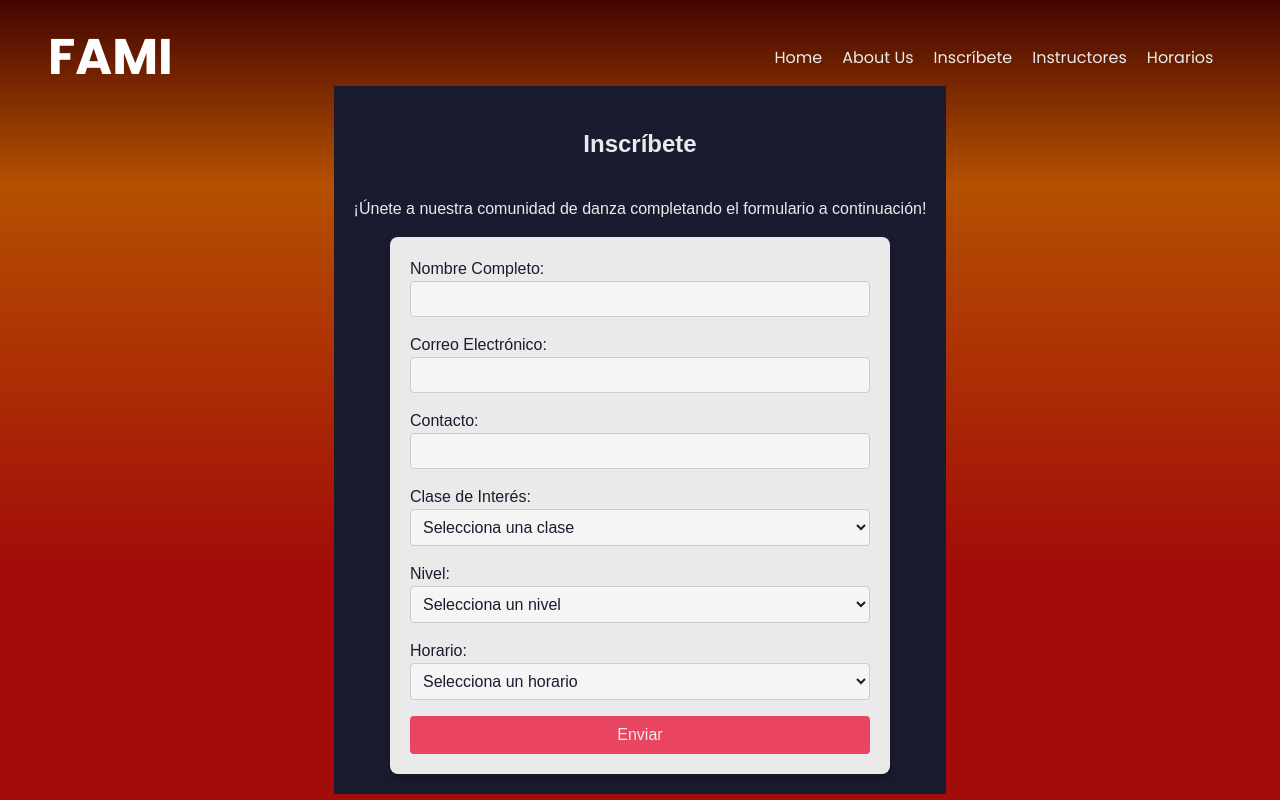
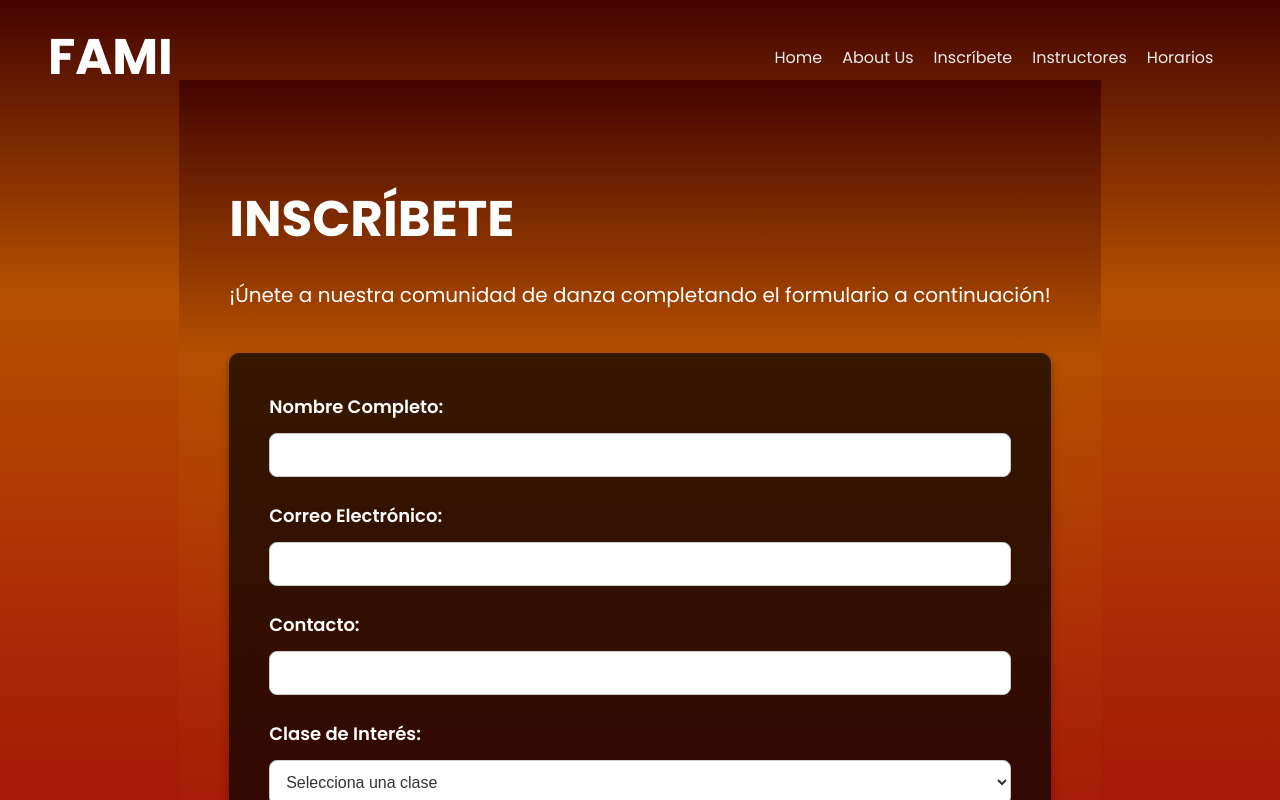
Before and after one commit to Rubick05/Academia-FAMI, a React (Vite) app: page /inscribete in a window 1280 px wide. Shown: the top 800 px of the page. Built offline with nearby package versions, Linux system fonts and the light colour scheme.

Commit message:
cambios en css de horarios,aboutus,inscribete

```diff
--- a/src/pages/AboutUs.css
+++ b/src/pages/AboutUs.css
@@ -1,43 +1,89 @@
-/* src/pages/AboutUs.css */
+/* Estilos para la sección "Sobre Nosotros" */
+.about-section {
+  margin: 0;
+  padding: 60px 50px; /* Espaciado superior e inferior */
+  background: linear-gradient(to bottom, #440500 0%, #B55000 23%, #A20D09 70%); /* Fondo degradado */
+  font-family: 'Poppins', sans-serif;
+  text-align: left; /* Alinea el texto a la izquierda */
+  color: white;
+  position: relative;
+}
 
-.about-us-section {
-    padding: 20px;
-    text-align: center;
-  }
+/* Estilo para el título de "Sobre Nosotros" */
+.about-title {
+  font-family: 'Poppins', sans-serif;
+  font-size: 50px;
+  font-weight: bold;
+  color: white;
+  margin-bottom: 30px;
+  text-transform: uppercase; /* Título en mayúsculas */
+  text-align: left; /* Alinea el título a la izquierda */
+}
 
-  .about-content {
-    display: flex;
-    flex-direction: column;
-    align-items: center;
-    gap: 20px;
-    max-width: 800px;
-    margin: 0 auto;
-  }
+/* Estilo para las descripciones de la sección */
+.about-description {
+  font-family: 'Poppins', sans-serif;
+  font-size: 20px;
+  font-weight: 400;
+  line-height: 1.8;
+  color: white;
+  margin-bottom: 20px;
+  text-align: justify; /* Alineación justificada */
+}
 
-  .about-image {
-    width: 100%;
-    max-width: 400px;
-    border-radius: 10px;
-  }
+/* Estilo para el botón "Conoce Más" */
+.about-btn {
+  display: inline-block;
+  margin-top: 20px;
+  padding: 15px 55px;
+  font-size: 16px;
+  font-weight: bold;
+  text-transform: uppercase;
+  color: white;
+  background-color: black;
+  border: none;
+  border-radius: 20px;
+  text-decoration: none;
+  transition: background-color 0.3s;
+}
 
-  .about-content p {
-    font-size: 1.2em;
-    line-height: 1.6;
-    color: #555;
-  }
+.about-btn:hover {
+  background-color: #ffffff;
+  color: rgb(0, 0, 0);
+}
 
-  /* Responsividad */
-  @media (min-width: 768px) {
-    .about-content {
-      flex-direction: row;
-      text-align: left;
-    }
+/* Estilo para la galería de fotos */
+.about-gallery {
+  display: flex;
+  justify-content: space-between;
+  margin-top: 40px;
+}
 
-    .about-image {
-      width: 50%;
-    }
+.about-photo-item {
+  width: 30%;
+}
 
-    .about-content p {
-      width: 50%;
-    }
-  }
+.about-photo {
+  width: 100%;
+  height: auto;
+  border-radius: 10px; /* Bordes redondeados para las imágenes */
+  box-shadow: 0 4px 8px rgba(0, 0, 0, 0.2); /* Sombra sutil alrededor de las imágenes */
+}
+
+/* Estilo para la sección adicional de texto (si es necesario) */
+.subtext-container {
+  display: flex;
+  flex-direction: column;
+  align-items: center;
+  margin-top: 80px;
+}
+
+.subtext {
+  font-family: 'Poppins', sans-serif;
+  font-weight: 600;
+  font-size: 32px;
+  text-transform: uppercase;
+  color: white;
+  margin-bottom: 20px;
+  text-align: center; /* Centra el texto */
+}
--- a/src/pages/AboutUs.tsx
+++ b/src/pages/AboutUs.tsx
@@ -4,13 +4,29 @@ import './AboutUs.css';
 
 const AboutUs: React.FC = () => {
   return (
-    <section id="about-us" className="about-us-section">
-      <h2>Sobre Nosotros</h2>
-      <div className="about-content">
+    <section id="about-us" className="about-section">
+      <h1 className="about-title">Sobre Nosotros</h1>
+      <p className="about-description">
+        En la Academia de Danza FA-MI, nos apasiona la danza y nos dedicamos a enseñar una variedad de estilos para todas las edades y niveles.
+        Nuestro equipo de instructores profesionales está comprometido con tu crecimiento y desarrollo artístico. Creemos en la importancia de
+        crear un ambiente donde la creatividad, el esfuerzo y la pasión se encuentren para formar bailarines excepcionales.
+      </p>
+      <p className="about-description">
+        Únete a nuestra comunidad y descubre cómo la danza puede transformar tu vida. Ofrecemos clases personalizadas, eventos especiales y un
+        ambiente inclusivo donde todos son bienvenidos.
+      </p>
+      <a href="#learn-more" className="about-btn">Conoce Más</a>
 
-        <p>
-          En la Academia de Danza FA-MI, nos apasiona la danza y nos dedicamos a enseñar una variedad de estilos para todas las edades y niveles. Nuestro equipo de instructores profesionales está comprometido con tu crecimiento y desarrollo artístico.
-        </p>
+      <div className="about-gallery">
+        <div className="about-photo-item">
+          <img src="photo1.jpg" alt="Clase de Danza 1" className="about-photo" />
+        </div>
+        <div className="about-photo-item">
+          <img src="photo2.jpg" alt="Clase de Danza 2" className="about-photo" />
+        </div>
+        <div className="about-photo-item">
+          <img src="photo3.jpg" alt="Evento Especial" className="about-photo" />
+        </div>
       </div>
     </section>
   );
--- a/src/pages/Horarios.css
+++ b/src/pages/Horarios.css
@@ -1,85 +1,130 @@
-/* src/pages/Horarios.css */
-
-.horarios-container {
-    padding: 20px;
-    background-color: #1B1B2F;
-    color: #EAEAEA;
-    font-family: Arial, sans-serif;
-    display: flex;
-    flex-direction: column;
-    align-items: center;
+/* General styles */
+body {
+    font-family: 'Arial', sans-serif;
+    font-size: 16px;
+    line-height: 1.5;
+    background-color: #f9f9f9;
+    margin: 0;
+    padding: 0;
 }
 
-.horarios-header {
-    font-size: 1.8rem;
-    color: #E94560;
+/* Container */
+.horarios-container {
+    max-width: 1200px;
+    margin: 20px auto;
+    padding: 20px;
+    background-color: #fff;
+    box-shadow: 0 4px 8px rgba(0, 0, 0, 0.1);
+    border-radius: 10px;
+}
+
+/* Title */
+h2 {
+    font-size: 24px;
+    font-weight: bold;
+    color: #333;
     margin-bottom: 20px;
 }
 
-.content-wrapper {
+/* Content Layout */
+.horarios-content {
     display: flex;
-    gap: 30px;
-    width: 100%;
-    max-width: 900px;
+    gap: 40px;
+    justify-content: space-between;
 }
 
-.horarios-list {
-    flex: 1;
+/* Left Column */
+.horarios-select {
+    width: 250px;
     display: flex;
     flex-direction: column;
-    gap: 10px;
-    margin-right: 20px;
+}
+
+label {
+    font-weight: bold;
+    margin-bottom: 10px;
+    font-size: 16px;
+}
+
+select {
+    padding: 10px;
+    font-size: 16px;
+    border: 1px solid #ccc;
+    border-radius: 5px;
+    margin-bottom: 20px;
 }
 
 .horario-button {
+    display: block;
+    width: 100%;
     padding: 15px;
-    background-color: #E94560;
-    color: #EAEAEA;
+    margin-bottom: 10px;
+    background-color: #4A90E2;
+    color: #fff;
     border: none;
-    border-radius: 8px;
+    border-radius: 5px;
     cursor: pointer;
     text-align: left;
-    transition: background-color 0.3s ease, transform 0.2s;
+    font-size: 16px;
 }
 
 .horario-button:hover {
-    background-color: #d7374d;
-    transform: scale(1.03);
+    background-color: #357ab7;
 }
 
-.detalle-container {
+/* Right Column */
+.horarios-details {
     flex: 1;
-    display: flex;
-    flex-direction: column;
-    align-items: flex-start;
-}
-
-.detalle-header {
-    color: #E94560;
-    margin-bottom: 10px;
-}
-
-.detalle-textarea {
-    width: 100%;
-    max-width: 300px;
-    height: 150px;
-    padding: 10px;
-    font-size: 1rem;
-    color: #1B1B2F;
-    background-color: #f5f5f5;
-    border: 1px solid #ccc;
-    border-radius: 8px;
-    resize: none;
-    outline: none;
 }
 
 .video-container {
+    position: relative;
     width: 100%;
-    max-width: 400px;
+    max-width: 1000px;
+    padding-bottom: 56.25%; /* 16:9 aspect ratio */
+    height: 0;
+    overflow: hidden;
+    background-color: #000;
+    border-radius: 10px;
+    margin-bottom: 20px;
+}
+
+.video-iframe {
+    position: absolute;
+    top: 0;
+    left: 0;
+    width: 100%;
+    height: 100%;
+    border-radius: 10px;
+}
+
+.details-container {
     margin-top: 20px;
 }
 
-.video-container video {
+.details-textarea {
     width: 100%;
-    border-radius: 8px;
+    height: 150px;
+    padding: 10px;
+    border: 1px solid #ccc;
+    border-radius: 5px;
+    resize: none;
+    font-size: 16px;
+    font-family: 'Arial', sans-serif;
 }
+
+/* Responsive */
+@media (max-width: 768px) {
+    .horarios-content {
+        flex-direction: column;
+        align-items: center;
+    }
+
+    .horarios-select {
+        width: 100%;
+    }
+
+    .horarios-details {
+        margin-top: 20px;
+    }
+}
--- a/src/pages/Inscribete.css
+++ b/src/pages/Inscribete.css
@@ -1,63 +1,95 @@
-/* src/pages/Inscribete.css */
-
+/* Estilos para la sección "Inscríbete" */
 .inscribete-section {
-  display: flex;
-  flex-direction: column;
-  align-items: center;
-  padding: 20px;
-  background-color: #1B1B2F; /* Fondo oscuro */
-  color: #EAEAEA; /* Texto claro */
+  margin: 0;
+  padding: 60px 50px; /* Espaciado superior e inferior */
+  background: linear-gradient(to bottom, #440500 0%, #B55000 23%, #A20D09 70%); /* Fondo degradado */
+  font-family: 'Poppins', sans-serif;
+  text-align: left; /* Alinea el texto a la izquierda */
+  color: white;
+  position: relative;
 }
 
+/* Estilo para el título de "Inscríbete" */
+.inscribete-section h2 {
+  font-family: 'Poppins', sans-serif;
+  font-size: 50px;
+  font-weight: bold;
+  color: white;
+  margin-bottom: 20px;
+  text-transform: uppercase; /* Título en mayúsculas */
+}
+
+/* Estilo para la descripción de la sección */
+.inscribete-section p {
+  font-family: 'Poppins', sans-serif;
+  font-size: 20px;
+  font-weight: 400;
+  line-height: 1.8;
+  color: white;
+  margin-bottom: 40px;
+  text-align: justify; /* Alineación justificada */
+}
+
+/* Estilo para el formulario */
 .inscribete-form {
-  max-width: 500px;
-  width: 100%;
-  display: flex;
-  flex-direction: column;
-  gap: 1rem;
-  background-color: #EAEAEA; /* Fondo claro del formulario */
-  padding: 20px;
-  border-radius: 8px;
-  box-shadow: 0 6px 10px rgba(0, 0, 0, 0.2); /* Sombra ligera */
+  background-color: rgba(0, 0, 0, 0.7);
+  padding: 40px;
+  border-radius: 10px;
+  box-shadow: 0 4px 8px rgba(0, 0, 0, 0.3);
 }
 
 .form-group {
-  display: flex;
-  flex-direction: column;
-  color: #1B1B2F; /* Texto oscuro */
+  margin-bottom: 25px;
 }
 
-input, select {
-  padding: 8px;
-  font-size: 16px;
-  border-radius: 4px;
-  border: 1px solid #ccc;
-  color: #1B1B2F; /* Texto oscuro */
-  background-color: #f5f5f5; /* Fondo suave */
+.form-group label {
+  font-family: 'Poppins', sans-serif;
+  font-size: 18px;
+  font-weight: 600;
+  color: white;
+  display: block;
+  margin-bottom: 8px;
 }
 
-input:focus, select:focus {
+.form-group input, .form-group select {
+  width: 100%;
+  padding: 12px;
+  font-size: 16px;
+  border-radius: 8px;
+  border: 1px solid #ccc;
+  background-color: #fff;
+  color: #333;
+  margin-top: 5px;
+}
+
+.form-group input:focus, .form-group select:focus {
   outline: none;
-  border-color: #E94560; /* Color de acento en focus */
+  border-color: #B55000; /* Bordes con color destacado */
 }
 
 .error {
-  color: #E94560; /* Acento coral para mensajes de error */
-  font-size: 0.875rem;
-  margin-top: 4px;
+  font-size: 14px;
+  color: #FF6347; /* Color rojo para los errores */
+  margin-top: 5px;
 }
 
+/* Estilo para el botón de enviar */
 .submit-button {
-  padding: 10px;
+  display: inline-block;
+  margin-top: 20px;
+  padding: 15px 55px;
   font-size: 16px;
-  background-color: #E94560; /* Acento coral */
-  color: #EAEAEA; /* Texto claro */
+  font-weight: bold;
+  text-transform: uppercase;
+  color: white;
+  background-color: black;
   border: none;
-  border-radius: 4px;
+  border-radius: 20px;
   cursor: pointer;
-  transition: background-color 0.3s ease;
+  transition: background-color 0.3s;
 }
 
 .submit-button:hover {
-  background-color: #d7374d; /* Variación del acento para hover */
+  background-color: #ffffff;
+  color: rgb(0, 0, 0);
 }
```
Also changed, not shown: src/pages/Horarios.tsx (+14 -33 lines), 1 other file (tests, documents, lock files or other folders).
